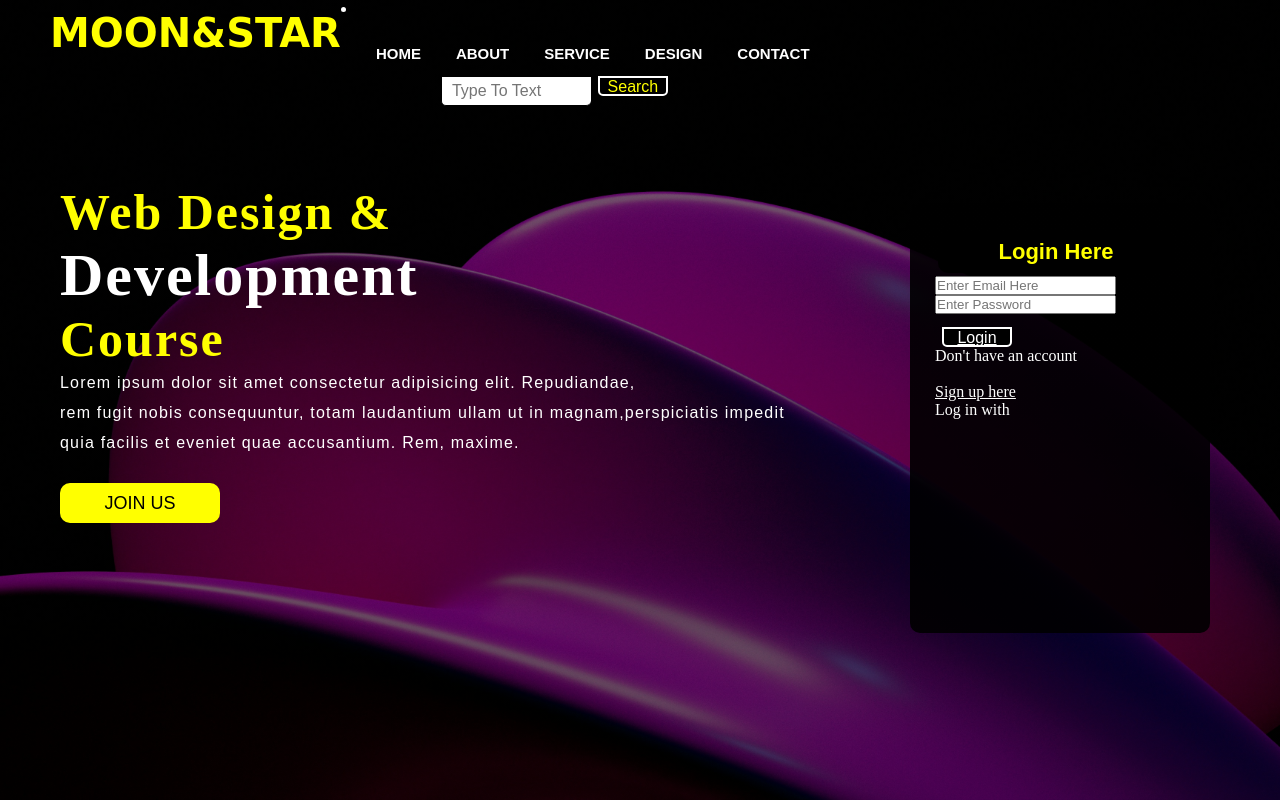
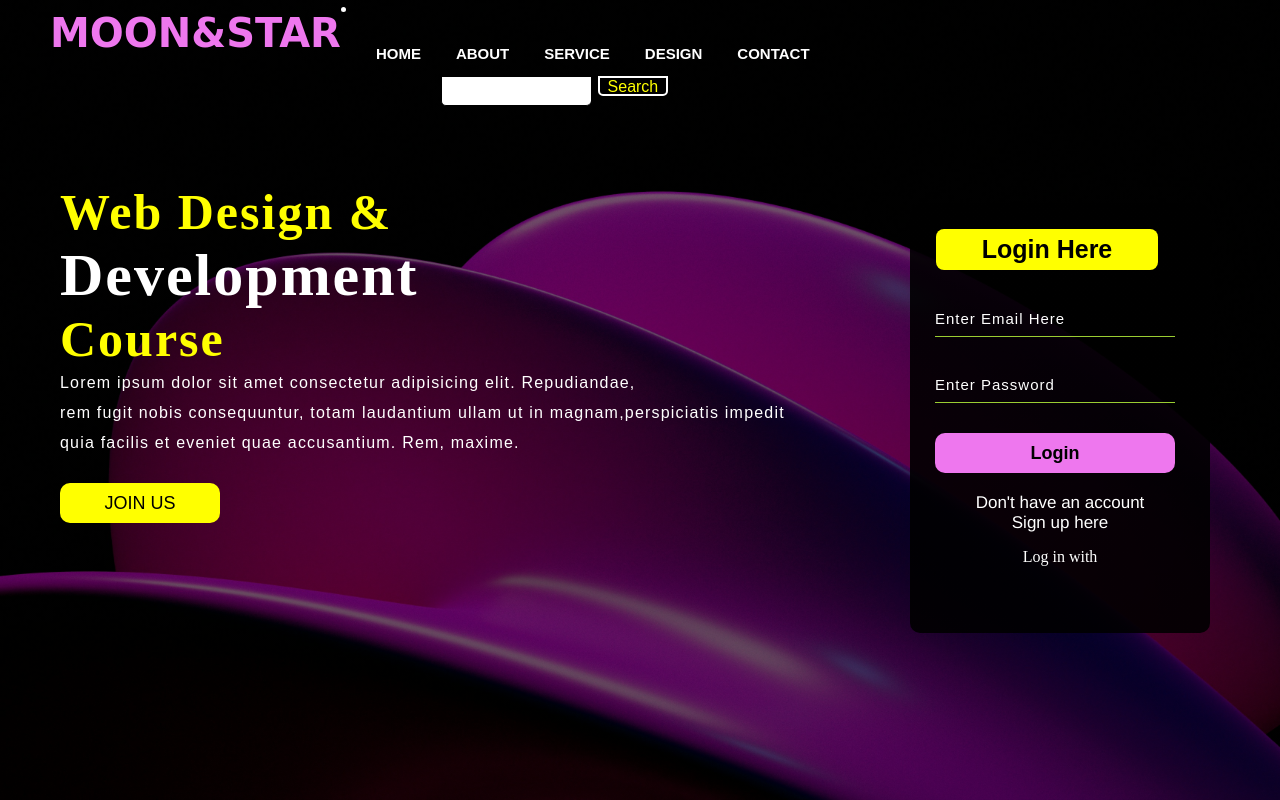
Before and after one commit to halitech25/WebPageDesign, a plain HTML site: page index.html in a window 1280 px wide. Drawn offline with Linux system fonts and the light colour scheme.

Commit message:
update login section

```diff
--- a/index.html
+++ b/index.html
@@ -24,7 +24,7 @@
       </div>
       <div class="Search">
         <input class="srch" type="Search" name="" placeholder="Type To Text">
-        <a href="#"> <button class="btn">Search</button></a>
+        <a href="#"><button class="btn">Search</button></a>
       </div>
     </div>
     <div class="content">
@@ -39,10 +39,10 @@
           <h2>Login Here</h2>
           <input type="email" name="email" placeholder="Enter Email Here">
           <input type="password" name="Password" placeholder="Enter Password">
-          <button class="btn"> <a href="#">Login</a></button>
+          <button class="btn2"><a href="#">Login</a></button>
 
-          <p class="link">Don't have an account</p><br>
-          <a href="#">Sign up here</a>
+          <p class="link">Don't have an account<br>
+          <a href="#">Sign up </a> here</a></p>
           <P class="liw">Log in with</P>
 
          </div>
--- a/style.css
+++ b/style.css
@@ -25,7 +25,7 @@ height: 100vh;
 }
 
 .logo{
-color: yellow;
+color: rgb(238, 119, 238);
 font-size: 40px;
 font-family: cursive;
 padding-left: 10px;
@@ -171,20 +171,20 @@ padding: 25px;
 }
 
 .form h2{
-  width: 220px;
+  width: 210px;
   font-family: sans-serif;
   text-align: center;
-  color: yellow;
-  background-color: black;
-  font-size: 22px;
-  border-radius: 10px;
-  margin: 3px;
-  padding: 8px;
+  color: black;
+  background-color: yellow;
+  font-size: 25px;
+  border-radius: 8px;
+  margin: 1px;
+  padding: 6px;
 }
 
 
 
-form input{
+.form input{
   width: 240px;
   height: 35px;
   background: transparent;
@@ -198,3 +198,53 @@ form input{
   margin-top: 30px;
   font-family: sans-serif;
 }
+
+
+  .form input:focus{
+    outline: none;
+  }
+::placeholder{
+  color: white;
+  font-family: arial;
+}
+
+.btn2{
+  width: 240px;
+  height: 40px;
+  background: rgb(238, 119, 238);
+  border: none;
+  margin-top: 30px;
+  font-size: 18px;
+  border-radius: 10px;
+  cursor: pointer;
+ text-decoration-color: black;
+}
+.btn2:hover{
+  background: yellow;
+  color: yellow;
+}
+
+.btn2 a{
+  text-decoration: none;
+  color: black;
+  font-weight: bold;
+}
+
+.form .link{
+font-family: Helvetica;
+font-size: 17px;
+padding-top: 20px;
+text-align: center;
+}
+
+.form .link a{
+  text-decoration: none;
+  color: white;
+}
+
+.liw{
+  padding-top: 15px;
+  padding-bottom: 10px;
+  text-align: center;
+
+}
```
